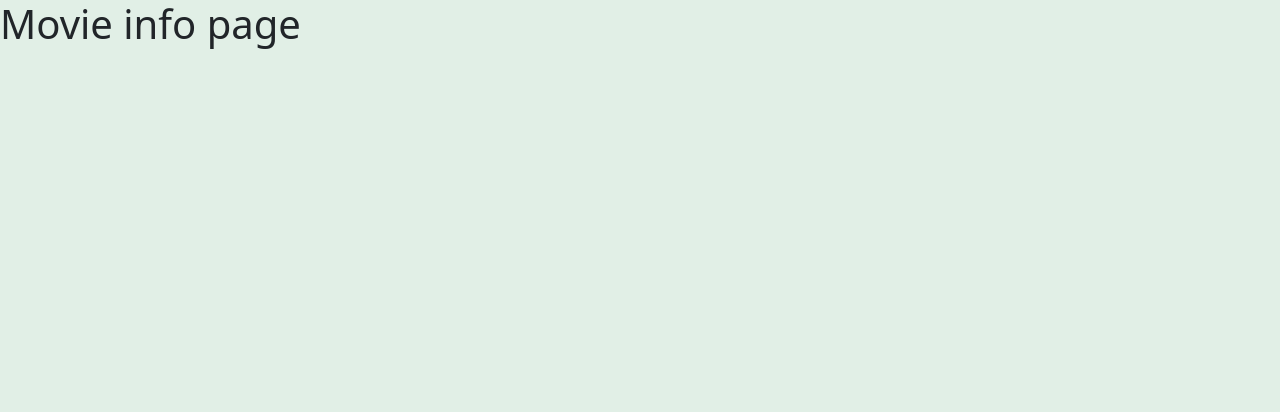
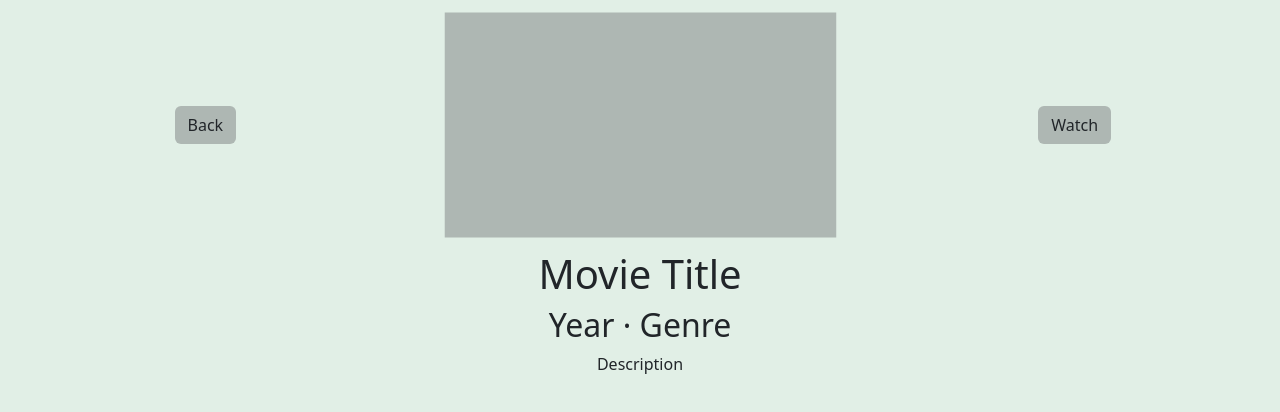
Before and after one commit to csc473-spring23/final-project-gurabe, a React (Vite) app: page /movie-info in a window 1280 px wide. Shown: the top 412 px of the page. Built offline with nearby package versions, Linux system fonts and the light colour scheme.

Commit message:
updated design - fixed styles for Home, Account, Login, Sign Up, and Movie Upload pages - created Movie Info page

```diff
--- a/src/client/components/Home.tsx
+++ b/src/client/components/Home.tsx
@@ -1,14 +1,13 @@
-import "../css/Home.css";
+import styles from "../css/Home.module.css";
 
 export default function Home() {
     return (
         <>
-            <nav className="navbar sticky-top semi-dark-cont">
+            <nav className={`navbar sticky-top ${styles["my-navbar"]}`}>
                 <div className="container-fluid">
                     <a
-                        id="home-link"
+                        id={`${styles["home-link"]}`}
                         href="/"
-                        className="nav-text home"
                     >
                         CinemaShare
                     </a>
@@ -23,7 +22,7 @@ export default function Home() {
                             aria-label="Search"
                         />
                         <button
-                            className="btn"
+                            className={`btn ${styles["my-btn"]}`}
                             type="submit"
                         >
                             Search
@@ -32,23 +31,55 @@ export default function Home() {
 
                     <a href="/account">
                         <img
-                            id="pfp"
+                            id={`${styles["pfp"]}`}
                             src="https://upload.wikimedia.org/wikipedia/commons/thumb/7/70/Checkerboard_pattern.svg/360px-Checkerboard_pattern.svg.png"
                         />
                     </a>
                 </div>
             </nav>
 
-            <div className="container">
-                <div className="row">
-                    <div className="col-4 movie"></div>
-                    <div className="col-4 movie"></div>
-                    <div className="col-4 movie"></div>
+            <div className={`container ${styles["my-container"]}`}>
+                <div className={`row ${styles["my-row"]}`}>
+                    <a
+                        className={`col-4 ${styles["movie"]}`}
+                        href="/movie-info"
+                    ></a>
+                    <a
+                        className={`col-4 ${styles["movie"]}`}
+                        href="/movie-info"
+                    ></a>
+                    <a
+                        className={`col-4 ${styles["movie"]}`}
+                        href="/movie-info"
+                    ></a>
                 </div>
-                <div className="row">
-                    <div className="col-4 movie"></div>
-                    <div className="col-4 movie"></div>
-                    <div className="col-4 movie"></div>
+                <div className={`row ${styles["my-row"]}`}>
+                    <a
+                        className={`col-4 ${styles["movie"]}`}
+                        href="/movie-info"
+                    ></a>
+                    <a
+                        className={`col-4 ${styles["movie"]}`}
+                        href="/movie-info"
+                    ></a>
+                    <a
+                        className={`col-4 ${styles["movie"]}`}
+                        href="/movie-info"
+                    ></a>
+                </div>
+                <div className={`row ${styles["my-row"]}`}>
+                    <a
+                        className={`col-4 ${styles["movie"]}`}
+                        href="/movie-info"
+                    ></a>
+                    <a
+                        className={`col-4 ${styles["movie"]}`}
+                        href="/movie-info"
+                    ></a>
+                    <a
+                        className={`col-4 ${styles["movie"]}`}
+                        href="/movie-info"
+                    ></a>
                 </div>
             </div>
         </>
--- a/src/client/components/MovieInfo.tsx
+++ b/src/client/components/MovieInfo.tsx
@@ -1,5 +1,34 @@
+import styles from "../css/MovieInfo.module.css";
+
 export default function MovieInfo() {
     return (
-        <h1>Movie info page</h1>
+        <>
+            <div className={`row ${styles["my-row"]}`}>
+                <div className={`col-4 ${styles["my-col"]}`}>
+                    <a
+                        className={`btn ${styles["my-btn"]}`}
+                        href="/"
+                    >
+                        Back
+                    </a>
+                </div>
+                <div className={`col-4 ${styles["movie"]}`}></div>
+                <div className={`col-4 ${styles["my-col"]}`}>
+                    <a
+                        className={`btn ${styles["my-btn"]}`}
+                        href="https://youtu.be/dQw4w9WgXcQ"
+                        target="_blank"
+                    >
+                        Watch
+                    </a>
+                </div>
+            </div>
+
+            <div className={`container ${styles["my-container"]}`}>
+                <h1>Movie Title</h1>
+                <h2>Year {String.fromCharCode(183)} Genre</h2>
+                <p>Description</p>
+            </div>
+        </>
     );
 }
--- a/src/client/css/Account.module.css
+++ b/src/client/css/Account.module.css
@@ -6,9 +6,8 @@
 
     width: 60%;
     height: 80%;
-    background-color: gray;
+    background-color: #efcb68;
     border-radius: 25px;
-    box-shadow: 0px 0px 4px 0px black;
 }
 
 .my-row {
--- a/src/client/css/App.css
+++ b/src/client/css/App.css
@@ -1,42 +1,3 @@
-/* #root {
-  max-width: 1280px;
-  margin: 0 auto;
-  padding: 2rem;
-  text-align: center;
+body {
+    background-color: #e1efe6;
 }
-
-.logo {
-  height: 6em;
-  padding: 1.5em;
-  will-change: filter;
-  transition: filter 300ms;
-}
-.logo:hover {
-  filter: drop-shadow(0 0 2em #646cffaa);
-}
-.logo.react:hover {
-  filter: drop-shadow(0 0 2em #61dafbaa);
-}
-
-@keyframes logo-spin {
-  from {
-    transform: rotate(0deg);
-  }
-  to {
-    transform: rotate(360deg);
-  }
-}
-
-@media (prefers-reduced-motion: no-preference) {
-  a:nth-of-type(2) .logo {
-    animation: logo-spin infinite 20s linear;
-  }
-}
-
-.card {
-  padding: 2em;
-}
-
-.read-the-docs {
-  color: #888;
-} */
--- a/src/client/css/Home.css
+++ b/src/client/css/Home.module.css
@@ -1,12 +1,8 @@
-body {
-    background-color: #e1efe6;
-}
-
-.navbar {
+.my-navbar {
     height: fit-content;
     background-color: #efcb68;
 }
-.navbar * {
+.my-navbar * {
     max-height: 100px;
 }
 
@@ -20,21 +16,29 @@ body {
 #pfp {
     border-radius: 50%;
     height: 75px;
+    transition: 0.25s;
+}
+#pfp:hover {
+    transform: scale(0.9);
 }
 
-.container {
+.my-container {
     margin-top: 15px;
 }
 
-.row {
+.my-row {
     height: 250px;
 }
 
 .movie {
     background-color: #aeb7b3;
     transform: scale(0.9);
+    transition: 0.25s;
+}
+.movie:hover {
+    transform: scale(0.8);
 }
 
-.btn {
+.my-btn {
     background-color: #aeb7b3;
 }
--- a/src/client/css/Login.module.css
+++ b/src/client/css/Login.module.css
@@ -11,9 +11,10 @@
 
     width: 60%;
     height: 80%;
-    background-color: gray;
+    background-color: #2b174f;
     border-radius: 25px;
-    box-shadow: 0px 0px 4px 0px black;
+
+    color: #e1efe6;
 }
 
 .main h1,
--- /dev/null
+++ b/src/client/css/MovieInfo.module.css
@@ -0,0 +1,22 @@
+.movie {
+    background-color: #aeb7b3;
+    transform: scale(0.9);
+}
+
+.my-row {
+    height: 250px;
+}
+
+.my-col {
+    display: flex;
+    justify-content: center;
+    align-items: center;
+}
+
+.my-container {
+    text-align: center;
+}
+
+.my-btn {
+    background-color: #aeb7b3;
+}
--- a/src/client/css/MovieUpload.module.css
+++ b/src/client/css/MovieUpload.module.css
@@ -11,9 +11,8 @@
 
     width: 60%;
     height: 80%;
-    background-color: gray;
+    background-color: #efcb68;
     border-radius: 25px;
-    box-shadow: 0px 0px 4px 0px black;
 }
 
 .form-item > p {
--- a/src/client/css/SignUp.module.css
+++ b/src/client/css/SignUp.module.css
@@ -11,9 +11,10 @@
 
     width: 60%;
     height: 80%;
-    background-color: gray;
+    background-color: #2b174f;
     border-radius: 25px;
-    box-shadow: 0px 0px 4px 0px black;
+
+    color: #e1efe6;
 }
 
 .main h1,
--- a/src/client/main.tsx
+++ b/src/client/main.tsx
@@ -1,9 +1,8 @@
 import "bootstrap/dist/css/bootstrap.css";
-import "./css/index.css";
 import React from "react";
 import ReactDOM from "react-dom/client";
 import App from "./App";
 
 ReactDOM.createRoot(document.getElementById("root") as HTMLElement).render(
-  <App />
+    <App />
 );
```
Also changed, not shown: src/client/App.tsx (+24 -6 lines), src/client/css/index.css (deleted, +0 -69 lines).
